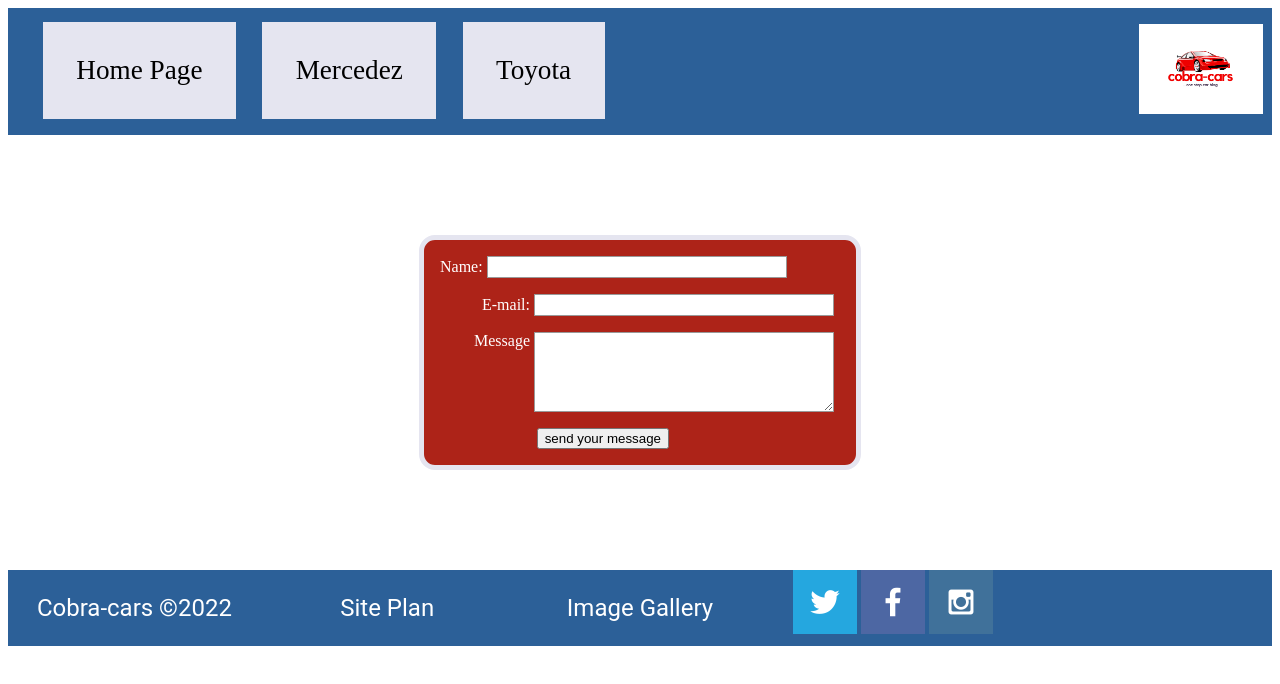
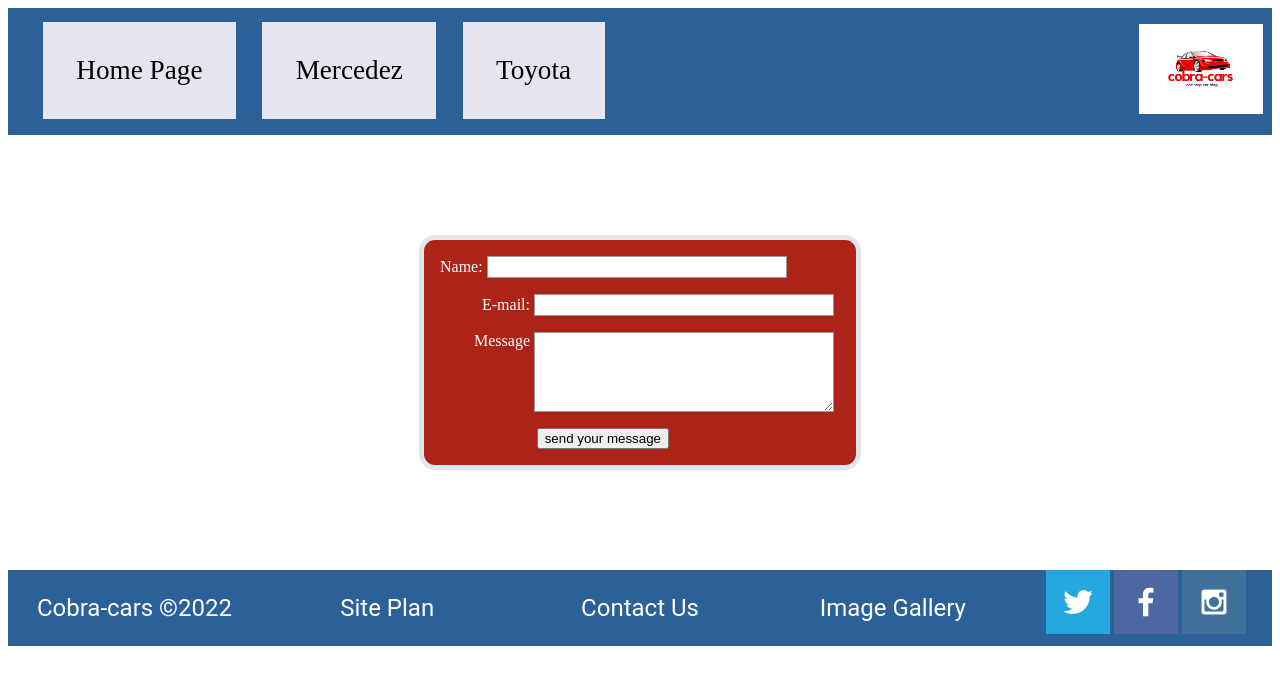
Before and after one commit to ogbaududavid/wdd130, a plain HTML site: page cobracars/contactus.html in a window 1280 px wide. Drawn offline with Linux system fonts and the light colour scheme.

Commit message:
added "contact-us" to contact us page footer

```diff
--- a/cobracars/contactus.html
+++ b/cobracars/contactus.html
@@ -54,6 +54,9 @@
                 <a href="site-plan.html"><p>Site Plan</p></a>
             </div>
             <div>
+                <a href="contactus.html"><p>Contact Us</p></a>
+            </div>
+            <div>
                 <a href="slides.html"><p>Image Gallery</p></a>
             </div>
             <div class="socials">
```
